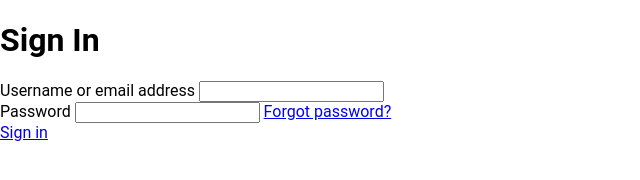
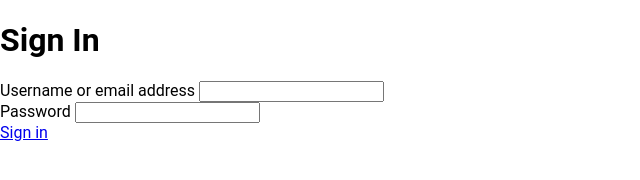
Before and after one commit to Luke242014/luke242014-dev.github.io, a plain HTML site: page signin.html in a window 1280 px wide. Shown: the whole page, without its empty margins (0-640 px from the left). Drawn offline with Linux system fonts and the light colour scheme.

Commit message:
Update signin.html

```diff
--- a/signin.html
+++ b/signin.html
@@ -15,7 +15,6 @@
 	<div class="input_field">
 		<label>Password</label>
 		<input type="password" class="input">
-		<a href="https://luke242014.github.io/luke242014-dev.github.io/password_reset">Forgot password?</a>
 	</div>
 	<div class="link">
 		<a href="https://luke242014.github.io/luke242014-dev.github.io/index2">Sign in</a>
```
